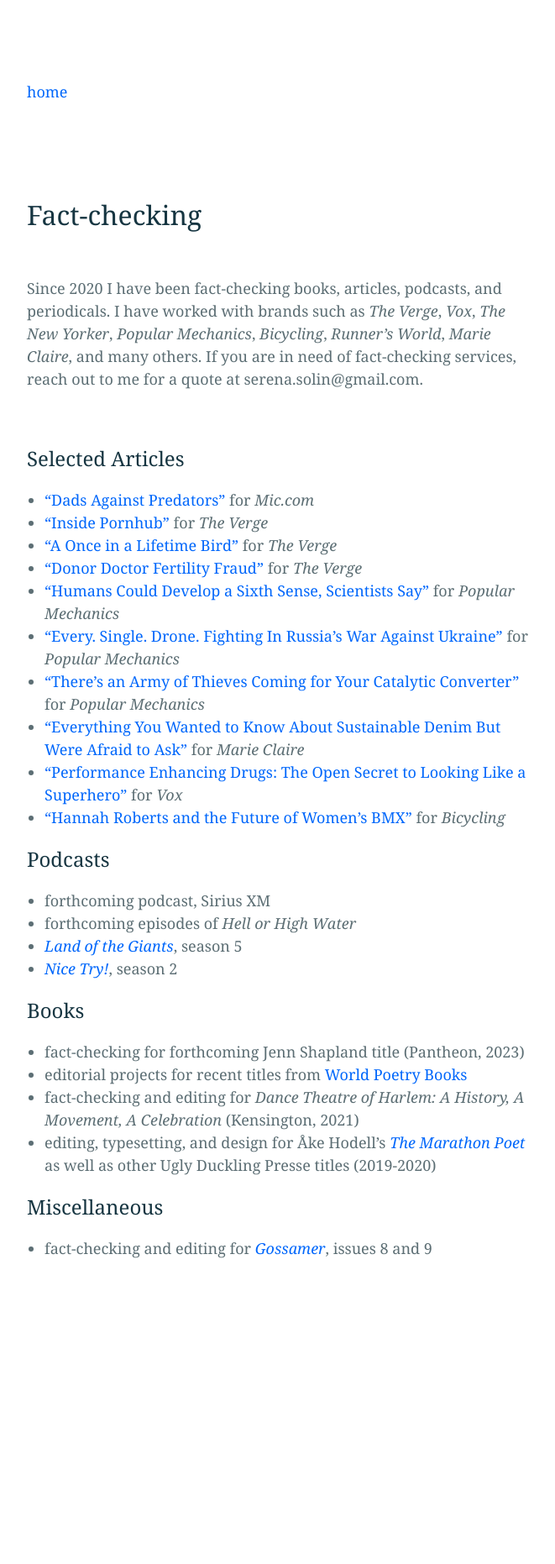
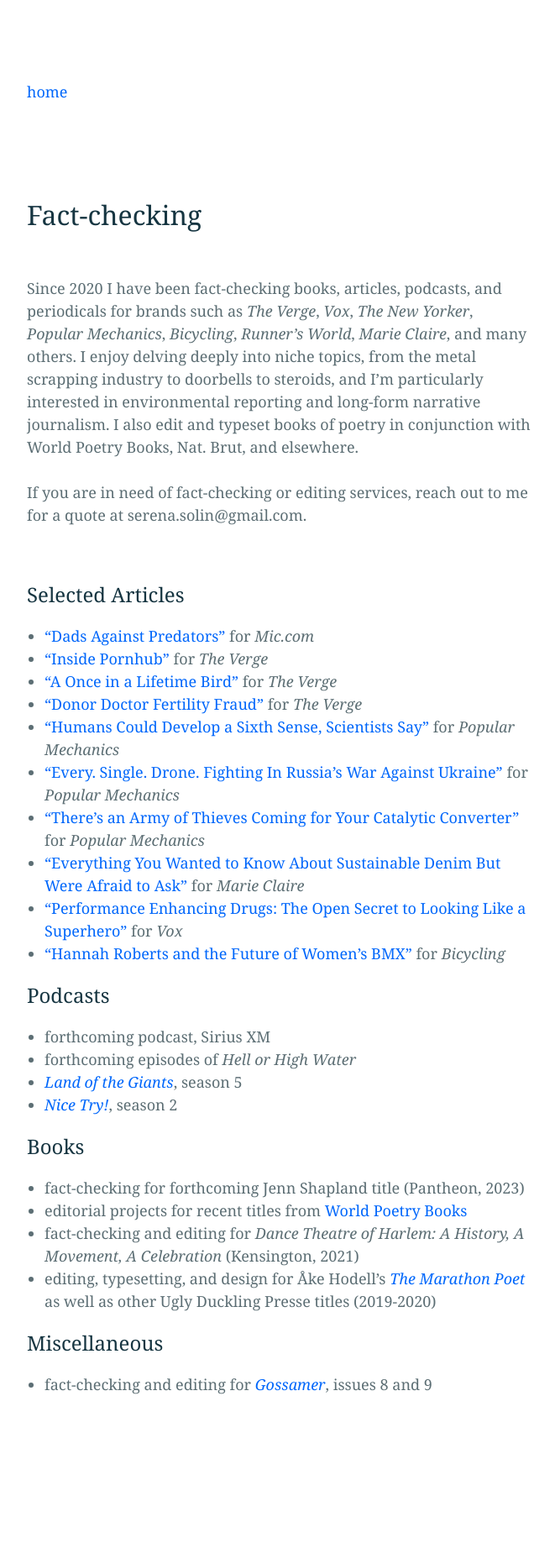
Before and after one commit to bliss-st/ss-website, a Jekyll site: the page built from factchecking.md, in a window 1280 px wide. Shown: the whole page at 84% size, without its empty margins (308-969 px from the left). Built offline with Jekyll 4.4.1, drawn with Linux system fonts in a browser that asks for light colours; before the commit the page ends 1700 px from its top, so only the background shows below that.

Commit message:
Update factchecking.md

```diff
--- a/factchecking.md
+++ b/factchecking.md
@@ -4,7 +4,7 @@
 permalink: /Factchecking/
 ---
 
-Since 2020 I have been fact-checking books, articles, podcasts, and periodicals. I have worked with brands such as <em>The Verge</em>, <em>Vox</em>, <em>The New Yorker</em>, <em>Popular Mechanics</em>, <em>Bicycling</em>, <em>Runner's World</em>, <em>Marie Claire</em>, and many others. If you are in need of fact-checking services, reach out to me for a quote at serena.solin@gmail.com.
+Since 2020 I have been fact-checking books, articles, podcasts, and periodicals for brands such as <em>The Verge</em>, <em>Vox</em>, <em>The New Yorker</em>, <em>Popular Mechanics</em>, <em>Bicycling</em>, <em>Runner's World</em>, <em>Marie Claire</em>, and many others. I enjoy delving deeply into niche topics, from the metal scrapping industry to doorbells to steroids, and I'm particularly interested in environmental reporting and long-form narrative journalism. I also edit and typeset books of poetry in conjunction with World Poetry Books, Nat. Brut, and elsewhere.<br><br>If you are in need of fact-checking or editing services, reach out to me for a quote at serena.solin@gmail.com.
 
 <br>
 
```
